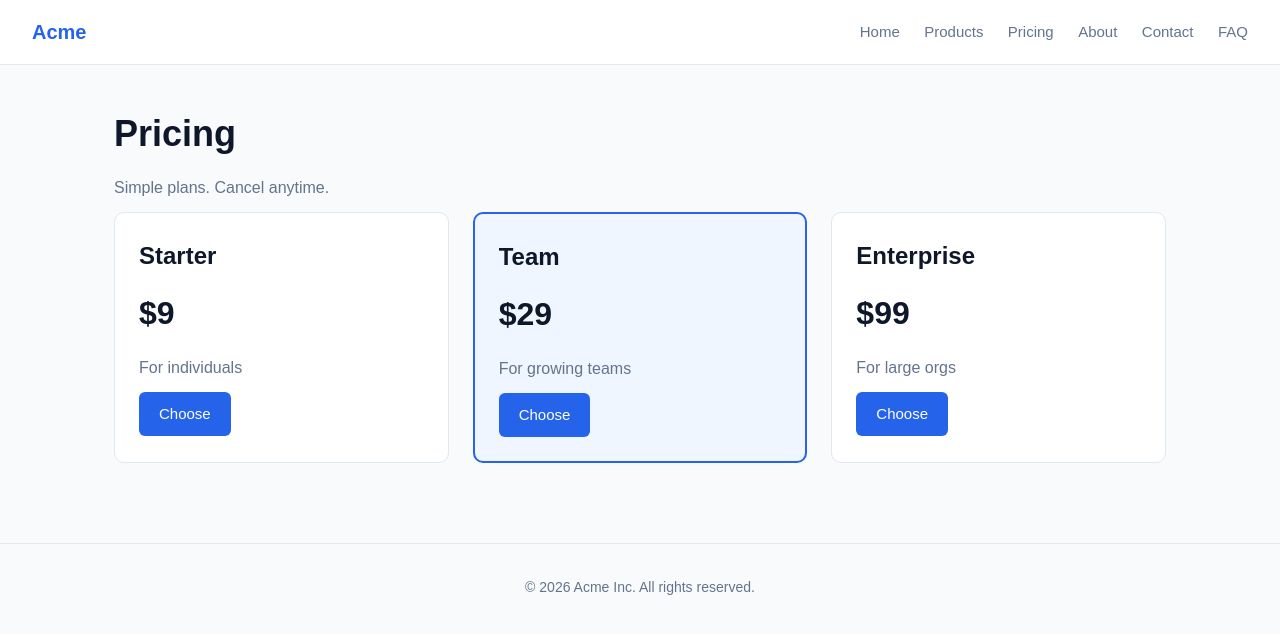
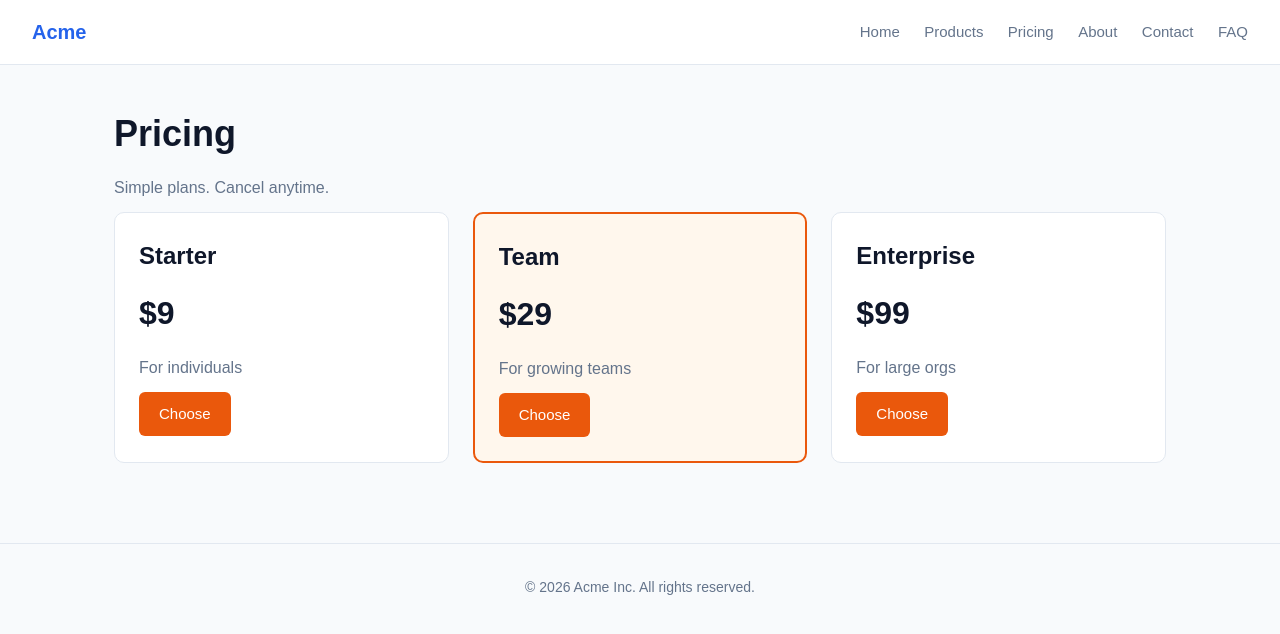
Before and after one commit to jostan30/percy_acme, a website: page pages/pricing.html in a window 1280 px wide. Drawn offline with Linux system fonts and the light colour scheme.

Commit message:
style(pricing): switch accent color from blue to orange

```diff
--- a/css/styles.css
+++ b/css/styles.css
@@ -30,8 +30,8 @@ footer { text-align: center; padding: 32px; color: var(--muted); font-size: 14px
 /* ---------- Pricing ---------- */
 .plans { display: grid; grid-template-columns: repeat(3, 1fr); gap: 24px; }
 .plan .price { font-size: 32px; font-weight: 700; margin: 8px 0 16px; }
-.plan.featured { border: 2px solid var(--primary); background: #eff6ff; }
-.page-pricing .btn { background: var(--primary); }
+.plan.featured { border: 2px solid #ea580c; background: #fff7ed; }
+.page-pricing .btn { background: #ea580c; }
 
 /* ---------- About ---------- */
 .page-about h1, .page-about h2 { font-family: Arial, Helvetica, sans-serif; }
```
